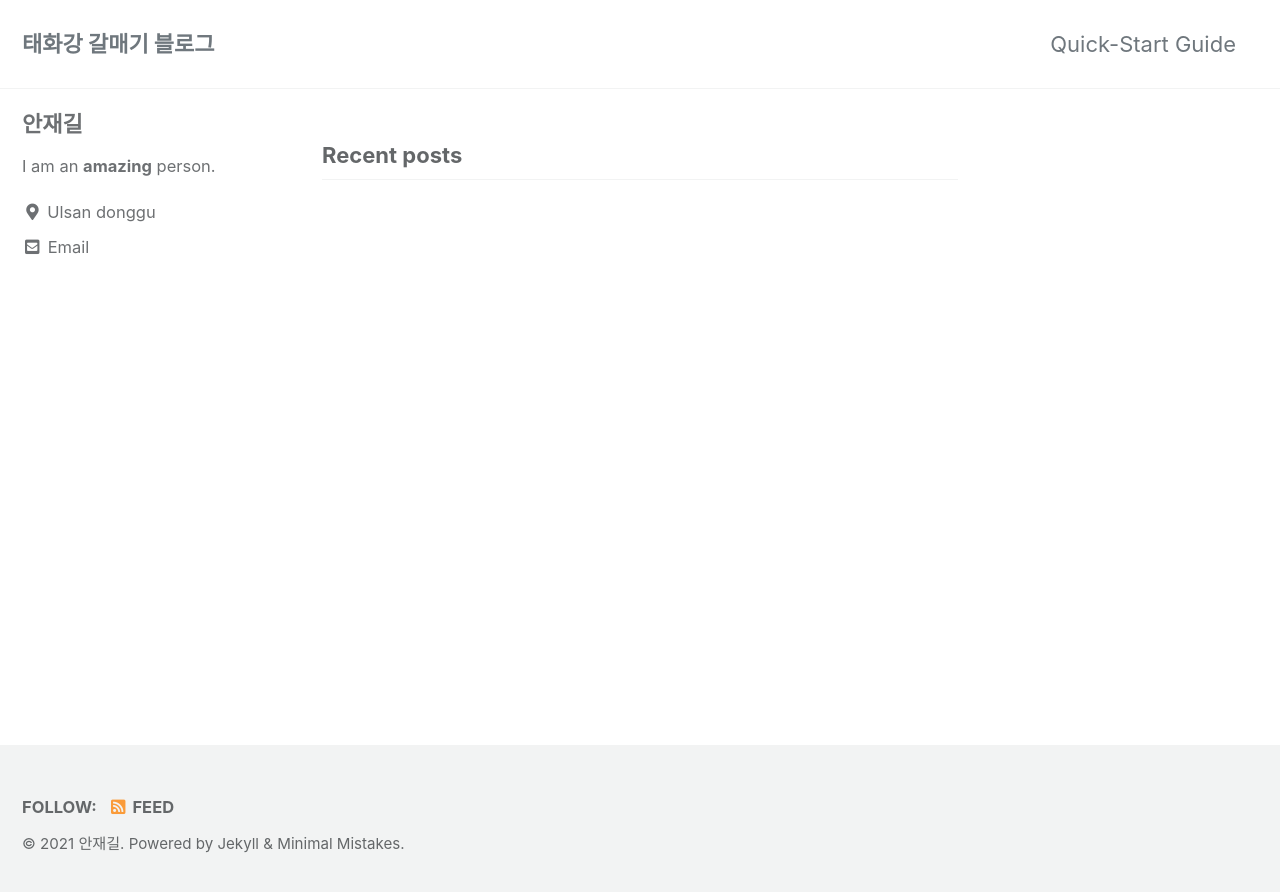
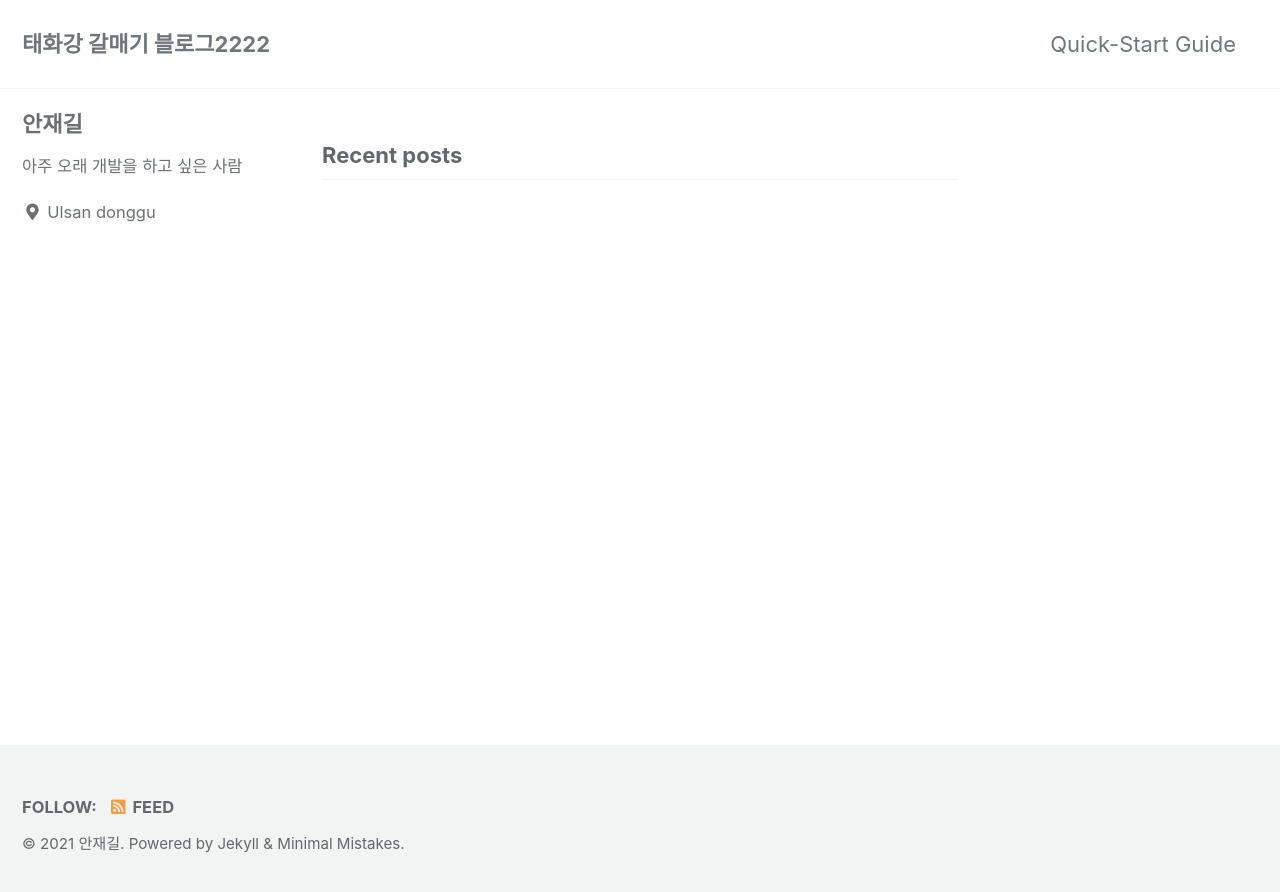
Before and after one commit to oitslife/oitslife.github.io, a Jekyll site: the page built from index.html, in a window 1280 px wide. Shown: the top 892 px of the page. Built offline with Jekyll 4.4.1, drawn with Linux system fonts in a browser that asks for light colours; cached includes are drawn as plain includes; the list of posts is cut into pages by our own code.

Commit message:
Update _config.yml

```diff
--- a/_config.yml
+++ b/_config.yml
@@ -16,7 +16,7 @@ minimal_mistakes_skin    : "default" # "air", "aqua", "contrast", "dark", "dirt"
 
 # Site Settings
 locale                   : "en-US"
-title                    : "태화강 갈매기 블로그"
+title                    : "태화강 갈매기 블로그2222"
 title_separator          : "-"
 subtitle                 : # site tagline that appears below site title in masthead
 name                     : "안재길"
@@ -103,13 +103,13 @@ analytics:
 author:
   name             : "안재길"
   avatar           : # path of avatar image, e.g. "/assets/images/bio-photo.jpg"
-  bio              : "I am an **amazing** person."
+  bio              : "아주 오래 개발을 하고 싶은 사람"
   location         : "Ulsan donggu"
-  email            : "worlfdl6920@naver.com"
+  email            :
   links:
     - label: "Email"
       icon: "fas fa-fw fa-envelope-square"
-      # url: "mailto:your.name@email.com"
+      # url: "worlfdl6920@naver.com"
     - label: "Website"
       icon: "fas fa-fw fa-link"
       # url: "https://your-website.com"
```
